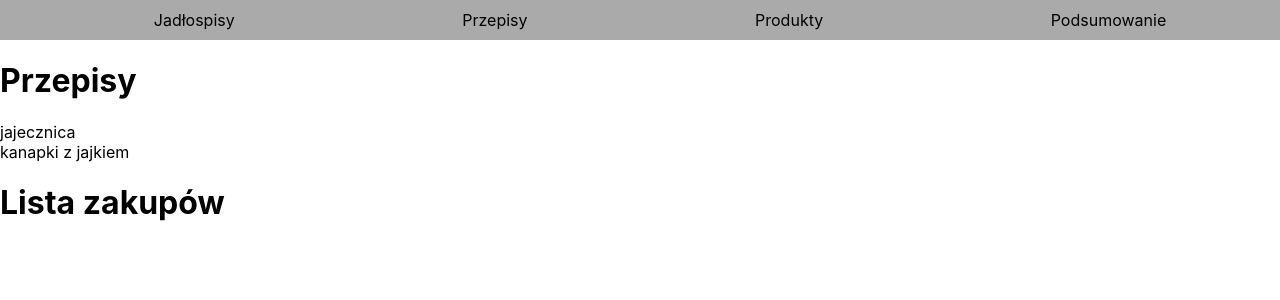
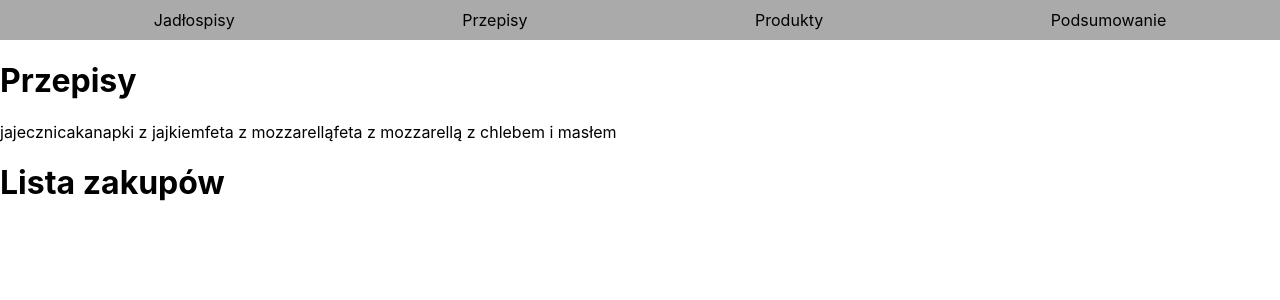
Before and after one commit to KamilSend/menu, a React (Create React App) app: page /przepisy in a window 1280 px wide. Shown: the top 300 px of the page. Built offline with nearby package versions, Linux system fonts and the light colour scheme.

Commit message:
add meals with different number of ingredients

```diff
--- a/src/components/meals/meals.js
+++ b/src/components/meals/meals.js
@@ -11,7 +11,7 @@ class Meals extends Component{
                     ing1: "eggs",
                     ing1Value: 3,
                     ing2: "bread",
-                    ing2Value: 1,
+                    ing2Value: 2,
                     ing3: "butter",
                     ing3Value: 1,
                     name: "jajecznica",
@@ -26,33 +26,89 @@ class Meals extends Component{
                     ing3Value: 1,
                     name: "kanapki z jajkiem"
                 },
+            meal3:
+                {
+                    ing1: "feta",
+                    ing1Value: 1,
+                    ing2: "mozzarella",
+                    ing2Value: 1,
+                    name:"feta z mozzarellą"
+                },
+            meal4:
+                {
+                    ing1: "feta",
+                    ing1Value: 1,
+                    ing2: "mozzarella",
+                    ing2Value: 1,
+                    ing3: "bread",
+                    ing3Value: 1,
+                    ing4: "butter",
+                    ing4Value: 1,
+                    name:"feta z mozzarellą z chlebem i masłem"
+                },
         }
     }
 
     render(){
 
+        const meals = Object.values(this.state.breakfasts).map(meal => {
+            return(
+                <span key={meal.name} onClick={() =>
+                {
+                    this.props.addMeal(
+                        meal.ing1, meal.ing1Value,
+                        meal.ing2, meal.ing2Value,
+                        meal.ing3, meal.ing3Value,
+                        meal.ing4, meal.ing4Value,
+                    )
+                }
+
+                }>{meal.name}</span>
+            )
+        })
+
+
         return(
             <>
-                <Meal
-                    addMeal={this.props.addMeal}
-                    ing1 ={this.state.breakfasts.meal1.ing1}
-                    ing1Value = {this.state.breakfasts.meal1.ing1Value}
-                    ing2 = {this.state.breakfasts.meal1.ing2}
-                    ing2Value = {this.state.breakfasts.meal1.ing2Value}
-                    ing3 = {this.state.breakfasts.meal1.ing3}
-                    ing3Value = {this.state.breakfasts.meal1.ing3Value}
-                    name={this.state.breakfasts.meal1.name}
-                />
-                <Meal
-                    addMeal={this.props.addMeal}
-                    ing1 ={this.state.breakfasts.meal2.ing1}
-                    ing1Value = {this.state.breakfasts.meal2.ing1Value}
-                    ing2 = {this.state.breakfasts.meal2.ing2}
-                    ing2Value = {this.state.breakfasts.meal2.ing2Value}
-                    ing3 = {this.state.breakfasts.meal2.ing3}
-                    ing3Value = {this.state.breakfasts.meal2.ing3Value}
-                    name={this.state.breakfasts.meal2.name}
-                />
+                <div>
+                    {meals}
+                </div>
+
+                {/*<span onClick={() =>*/}
+                {/*{*/}
+                {/*    // console.log(this.state.breakfasts.meal3)*/}
+                {/*    this.props.addMeal(*/}
+                {/*        this.state.breakfasts.meal3.ing1,*/}
+                {/*        this.state.breakfasts.meal3.ing1Value,*/}
+                {/*        this.state.breakfasts.meal3.ing2,*/}
+                {/*        this.state.breakfasts.meal3.ing2Value,*/}
+                {/*        this.state.breakfasts.meal3.ing3,*/}
+                {/*        this.state.breakfasts.meal3.ing3Value,*/}
+                {/*    )*/}
+                {/*}*/}
+
+                {/*}>Próba dodania jajecznicy bez masła</span>*/}
+                {/*<Meal*/}
+                {/*    addMeal={this.props.addMeal}*/}
+                {/*    ing1 ={this.state.breakfasts.meal1.ing1}*/}
+                {/*    ing1Value = {this.state.breakfasts.meal1.ing1Value}*/}
+                {/*    ing2 = {this.state.breakfasts.meal1.ing2}*/}
+                {/*    ing2Value = {this.state.breakfasts.meal1.ing2Value}*/}
+                {/*    ing3 = {this.state.breakfasts.meal1.ing3}*/}
+                {/*    ing3Value = {this.state.breakfasts.meal1.ing3Value}*/}
+                {/*    name={this.state.breakfasts.meal1.name}*/}
+                {/*/>*/}
+                {/*<Meal*/}
+                {/*    addMeal={this.props.addMeal}*/}
+                {/*    ing1 ={this.state.breakfasts.meal2.ing1}*/}
+                {/*    ing1Value = {this.state.breakfasts.meal2.ing1Value}*/}
+                {/*    ing2 = {this.state.breakfasts.meal2.ing2}*/}
+                {/*    ing2Value = {this.state.breakfasts.meal2.ing2Value}*/}
+                {/*    ing3 = {this.state.breakfasts.meal2.ing3}*/}
+                {/*    ing3Value = {this.state.breakfasts.meal2.ing3Value}*/}
+                {/*    name={this.state.breakfasts.meal2.name}*/}
+                {/*/>*/}
+
             </>
         )
     }
--- a/src/containers/Parameters/Parameters.js
+++ b/src/containers/Parameters/Parameters.js
@@ -7,7 +7,6 @@ import Recipes from "../../components/recipes/recipes";
 import WholeDayMeals from "../WholeDayMealsTemp/WholeDayMeals";
 
 class Layout extends Component{
-
 
     state = {
         ingredients: {
@@ -57,8 +56,11 @@ class Layout extends Component{
     }
 
     addMealHandler () {
+
         //Make an array of unknown number of function arguments
         const args = Array.prototype.slice.call(arguments);
+
+        console.log('args: '+args)
 
         //initialize arrays of ingredients, their values and their current values
         const ingredients = []
@@ -72,10 +74,10 @@ class Layout extends Component{
 
         //divide function arguments into ingredients and their values, make array of current values
         args.forEach((arg, index) => {
-            if (index % 2 === 0){
+            if (index % 2 === 0 && arg !== null && arg !== undefined){
                 ingredients.push(arg)
                 oldCounts.push(this.state.ingredients[arg].amount)
-            }else {
+            }else if(arg !== null && arg !== undefined){
                 values.push(arg)
             }
         })
```
